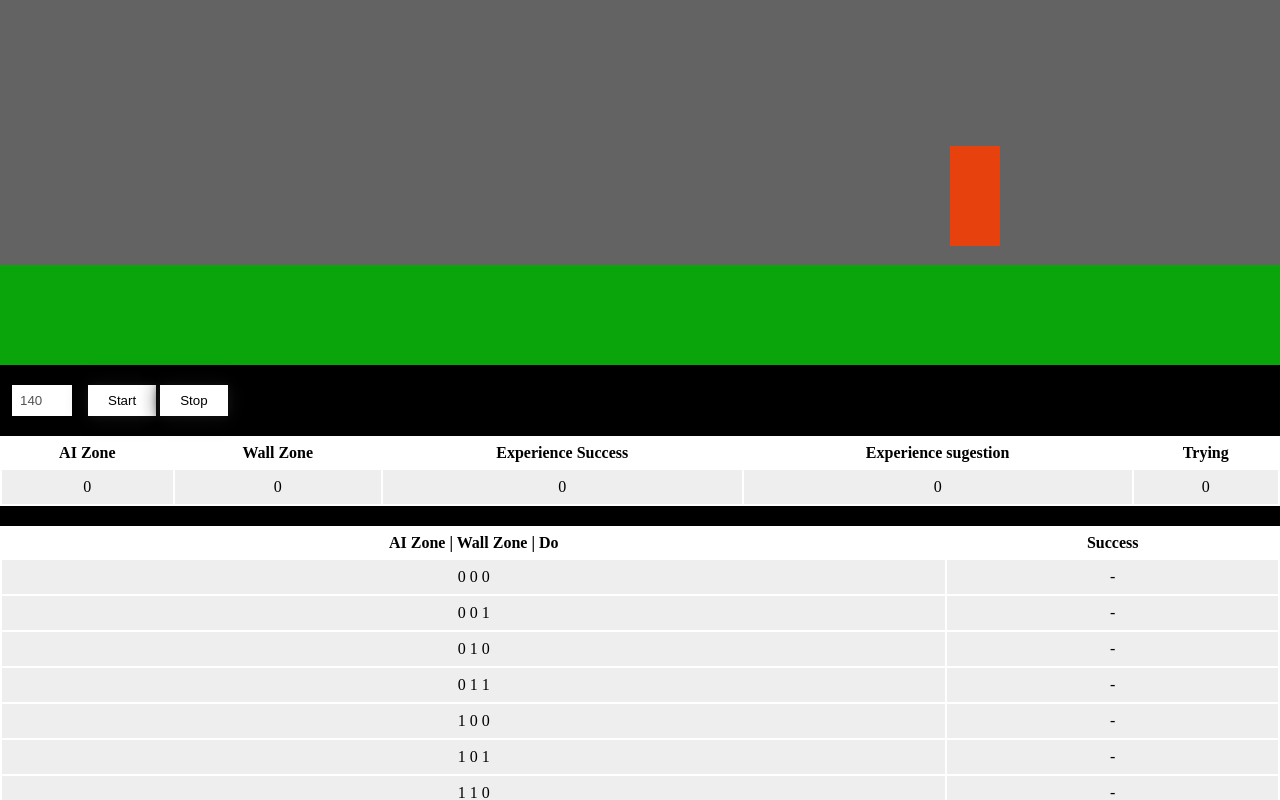
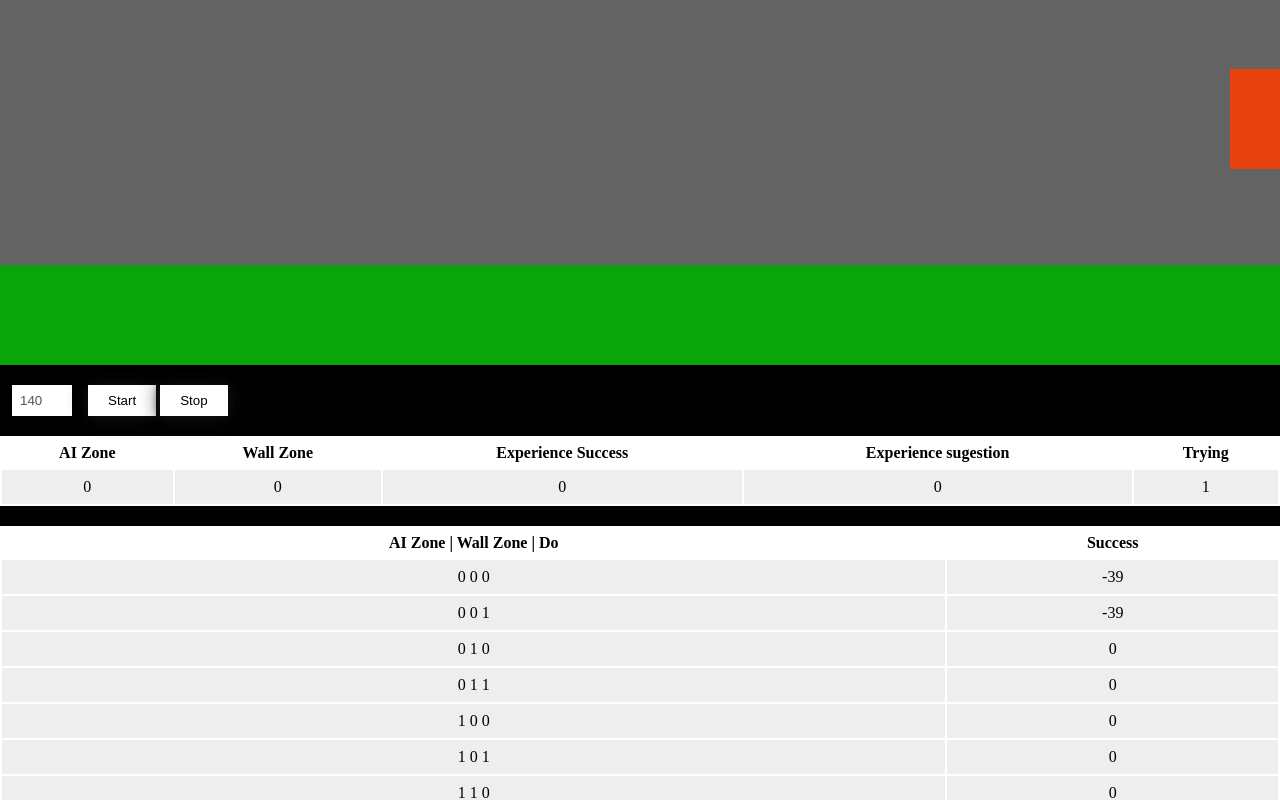
Before and after one commit to PatrickRNG/Simple-car-AI, a plain HTML site: page index.html in a window 1280 px wide. Both pictures are taken after a click on the button "Start". Shown: the part 411-1211 px from the top of the page. Drawn offline with Linux system fonts and the light colour scheme.

Commit message:
Add move down and debug table

```diff
--- a/index.html
+++ b/index.html
@@ -36,18 +36,18 @@
     <div class="debugTable">
       <table>
         <tr>
-          <th id="t_ai_zone">AI Zone</th>
-          <th id="t_wall_zone">Wall Zone</th>
-          <th id="t_exp_success">Experience Success</th>
-          <th id="t_exp_sugestion">Experience sugestion</th>
-          <th id="t_trying">Trying</th>
+          <th>AI Zone</th>
+          <th>Wall Zone</th>
+          <th>Experience Success</th>
+          <th>Experience sugestion</th>
+          <th>Trying</th>
         </tr>
         <tr>
-          <td>0</td>
-          <td>0</td>
-          <td>0</td>
-          <td>0</td>
-          <td>0</td>
+          <td id="t_ai_zone">0</td>
+          <td id="t_wall_zone">0</td>
+          <td id="t_exp_success">0</td>
+          <td id="t_exp_sugestion">0</td>
+          <td id="t_trying">0</td>
         </tr>
       </table>
 
@@ -58,35 +58,35 @@
         </tr>
         <tr>
           <td class="exp_1">0 0 0</td>
-          <td class="succ_1">-</td>
+          <td id="succ_000">0</td>
         </tr>
         <tr>
           <td class="exp_2">0 0 1</td>
-          <td class="succ_2">-</td>
+          <td id="succ_001">0</td>
         </tr>
         <tr>
           <td class="exp_3">0 1 0</td>
-          <td class="succ_3">-</td>
+          <td id="succ_010">0</td>
         </tr>
         <tr>
           <td class="exp_4">0 1 1</td>
-          <td class="succ_4">-</td>
+          <td id="succ_011">0</td>
         </tr>
         <tr>
           <td class="exp_5">1 0 0</td>
-          <td class="succ_5">-</td>
+          <td id="succ_100">0</td>
         </tr>
         <tr>
           <td class="exp_6">1 0 1</td>
-          <td class="succ_6">-</td>
+          <td id="succ_101">0</td>
         </tr>
         <tr>
           <td class="exp_7">1 1 0</td>
-          <td class="succ_7">-</td>
+          <td id="succ_110">0</td>
         </tr>
         <tr>
           <td class="exp_8">1 1 1</td>
-          <td class="succ_8"></td>
+          <td id="succ_111">0</td>
         </tr>
       </table>
 
--- a/js/main.js
+++ b/js/main.js
@@ -1,18 +1,20 @@
 let counter = 0;
 
 class ObjectScene {
-  constructor(element) {
+  constructor(element, pos, posX, posY) {
     this.element = element;
-    this.posX = this.element.offsetLeft;
-    this.posY = this.element.offsetTop;
+    this.pos = pos;
+    this.posX = posX;
+    this.posY = posY;
     this.height = this.element.clientHeight;
     this.width = this.element.clientWidth;
 
     this.resetPos = () => {
       this.element.style.left = 'unset';
       this.element.style.right = '0px';
-      this.posX = this.element.offsetLeft;
-      this.posY = this.element.offsetTop;
+      this.posX = this.posX;
+      this.posY = this.posY;
+      this.pos = 0;
     }
   }
 }
@@ -25,9 +27,41 @@ class Points {
   }
 }
 
-const wall = new ObjectScene(document.getElementById('wall'));
-const sensor2 = new ObjectScene(document.getElementById('sensor_2'));
-const ai = new ObjectScene(document.getElementById('ai'));
+// Debug table 1
+const debugTb = {
+  aiZone: document.getElementById('t_ai_zone'),
+  wallzone: document.getElementById('t_wall_zone'),
+  expSuccess: document.getElementById('t_exp_success'),
+  expSugestion: document.getElementById('t_exp_sugestion'),
+  trying: document.getElementById('t_trying')
+}
+
+const roadObjs = {
+  wall: document.getElementById('wall'),
+  sensor2: document.getElementById('sensor_2'),
+  ai: document.getElementById('ai')
+}
+
+const wall = new ObjectScene (
+  roadObjs.wall,
+  0,
+  roadObjs.wall.offsetLeft,
+  roadObjs.wall.offsetTop
+);
+
+const sensor2 = new ObjectScene (
+  roadObjs.sensor2,
+  0,
+  roadObjs.sensor2.offsetLeft,
+  roadObjs.sensor2.offsetTop,
+);
+
+const ai = new ObjectScene (
+  roadObjs.ai,
+  0,
+  roadObjs.ai.offsetLeft,
+  roadObjs.ai.offsetTop,
+);
 
 const points = new Points();
 
@@ -36,6 +70,7 @@ function incrementCounter() {
   document.getElementById('stepsDone').value = counter;
   moveWall(); // Move wall to the left
   checkCollision();
+  experience();
 }
 
 let tickInterval;
@@ -92,9 +127,6 @@ function moveWall() {
 
   // If it moves all the way to the left
   if (wall.posX <= 0) {
-    let randomWallPos = Math.floor(Math.random() * (road.clientHeight - 90) + 1);
-    wall.element.style.top = `${randomWallPos}px`;
-    wall.resetPos();
     points.walls++;
   } else {
     wall.posX -= 20;
@@ -106,26 +138,20 @@ function moveWall() {
 function moveCar(direction) {
   let road = document.getElementById('road');
 
-  if (ai.posX < 0) {
-    ai.posX = 0;
+  if (ai.pos < ai.height) {
+    ai.pos = ai.height;
   }
-
-  if (ai.posX < ai.height) {
-    ai.posX = ai.height;
-  }
-  if (ai.posX > road.clientHeight - 50) {
-    ai.posX = road.clientHeight - 50;
+  if (ai.pos > road.clientHeight - 50) {
+    ai.pos = road.clientHeight - 50;
   }
 
   if (direction == 'down') {
-    ai.posX += 10;
-    ai.posY += 10;
+    ai.pos += 10;
   } else {
-    ai.posX -= 10;
-    ai.posY -= 10;
+    ai.pos -= 10;
   }
 
-  ai.element.style.top = `${ai.posX}px`;
+  ai.element.style.top = `${ai.pos}px`;
 
 }
 
@@ -138,13 +164,110 @@ function checkCollision() {
     || wall.posX < ai.posX+sensor2.width
     && wall.posY > ai.posY
     && wall.posY < ai.posY+ai.height) {
-    moveCar('down');
+    // moveCar('down');
     sensor2.element.style.backgroundColor = 'red';
 
-    if (wall.posX < 100) {points.crash++}
+    if (wall.posX < 100) {points.crash++;}
   } else {
     sensor2.element.style.backgroundColor = 'white';
 
-    if (wall.posX < 100) {points.avoided++}
+    if (wall.posX < 100) {points.avoided++;}
   }
 }
+
+let lastWallCount = 0;
+let lastAvoided = 0;
+let lastCrash = 0;
+let tryZone = 0;
+
+function experience() {
+  let aiZone;
+  let wallZone;
+
+  // -100px from grass and -50px from half the wall
+  let getWallCenter = (wall.posY-100)+50;
+
+  //get AI and Wall zones
+  if (getWallCenter <= 150) {
+    // Zone 0
+    debugTb.wallzone.textContent = '0';
+    wallZone = '0';
+  } else {
+    // Zone 1
+    debugTb.wallzone.textContent = '1';
+    wallZone = '1';
+  }
+
+  // -100px from grass and +25 from half the Car
+  let getAICenter = (ai.posY-100)+25;
+
+  if (getAICenter <= 150) {
+    // Zone 0
+    debugTb.aiZone.textContent = '0';
+    aiZone = '0';
+  } else {
+    // Zone 1
+    debugTb.aiZone.textContent = '1';
+    aiZone = '1';
+  }
+
+  // Trying
+  debugTb.trying.textContent = tryZone;
+
+  let buildVar = aiZone + wallZone + tryZone;
+  let experienceDB = document.getElementById(`succ_${buildVar}`);
+
+  // Decide based on table (database)
+
+  if (tryZone == 0) {
+    let buildVarAI = aiZone + wallZone + 1;
+    let experienceDBAI = document.getElementById(`succ_${buildVarAI}`);
+    if (parseInt(experienceDBAI.textContent) > parseInt(experienceDB.textContent)+parseInt(10)) {
+      buildVar = buildVarAI;
+      experienceDB.textContent = document.getElementById('succ_'+buildVar).innerHTML;
+      tryZone = 1;
+    }
+    // console.log('better22', buildVarAI);
+  }
+
+  if (tryZone == 1) {
+    let buildVarAI = aiZone + wallZone + 0;
+    let experienceDBAI = document.getElementById(`succ_${buildVarAI}`);
+    if (parseInt(experienceDBAI.textContent) > parseInt(experienceDB.textContent)+parseInt(10)) {
+      buildVar = buildVarAI;
+      experienceDB.textContent = document.getElementById('succ_'+buildVar).innerHTML;
+      tryZone = 0;
+    }
+    // console.log('better', buildVarAI);
+  }
+
+  // move AI (car)
+  if (tryZone == 0) {
+    moveCar('up');
+  } else {
+    moveCar('down');
+  }
+
+  // Update when the wall hit left side
+  if (lastWallCount != points.walls) {
+
+    if (lastAvoided != points.avoided) {
+      experienceDB.textContent = parseInt(experienceDB.textContent) + parseInt(1);
+      lastAvoided = points.avoided;
+      console.log('avoided');
+    }
+
+    if (lastCrash != points.crash) {
+      experienceDB.textContent = parseInt(experienceDB.textContent) - parseInt(1);
+      lastCrash = points.crash;
+      console.log('crash')
+    }
+
+    lastWallCount = points.walls;
+    tryZone = Math.floor(Math.random() * 2);
+
+    let randomWallPos = Math.floor(Math.random() * (road.clientHeight + 1) + 0);
+    wall.element.style.top = `${randomWallPos}px`;
+    wall.resetPos();
+  }
+}
```
